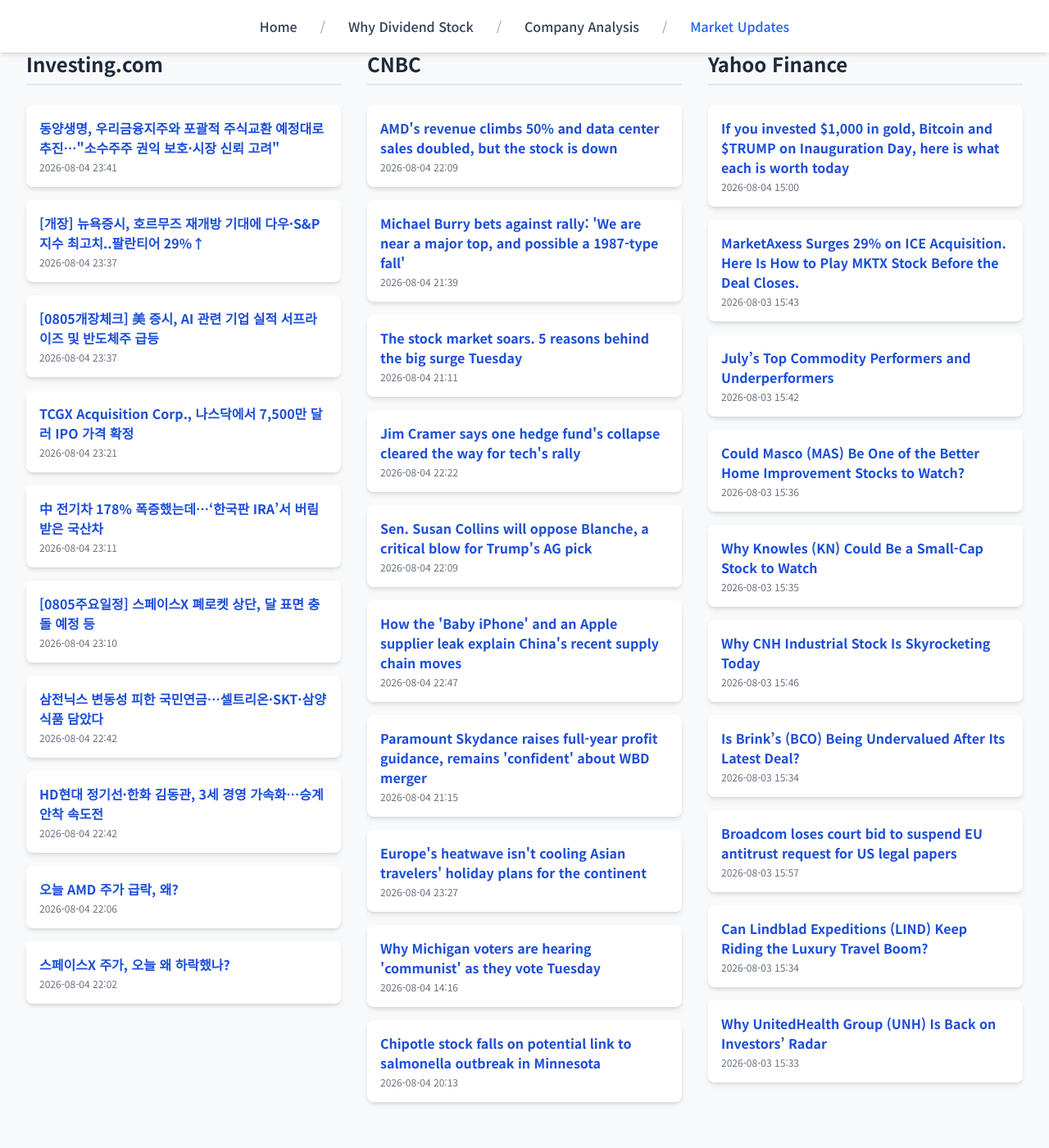
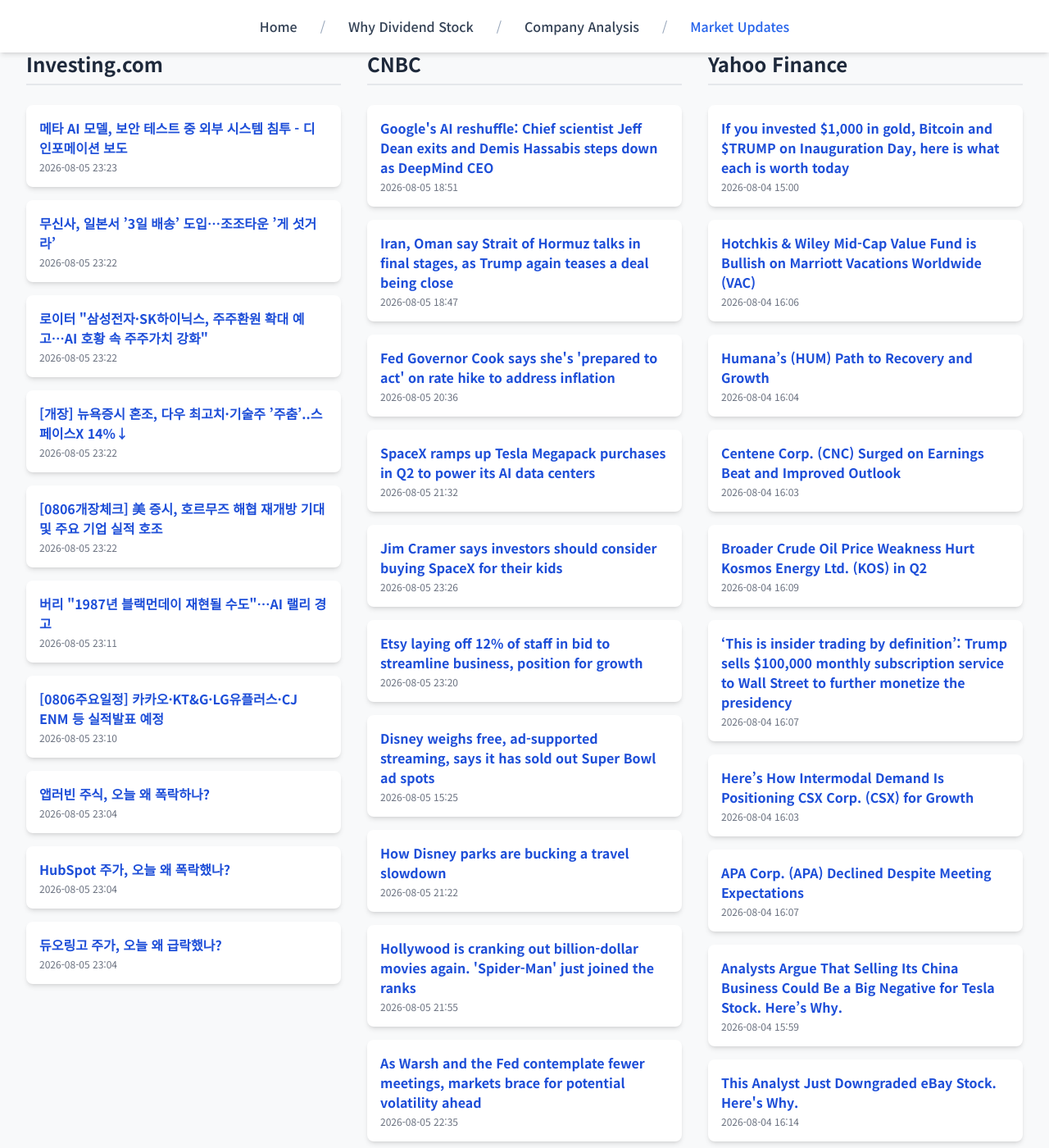
Before and after one commit to Kay-Hwang/my-company-analysis, a Jekyll site: the page built from market-updates.html, in a window 1280 px wide and 1400 px high, scrolled down 214 px. Shown: the whole window at 82% size. Built offline with Jekyll 4.4.1, drawn with Linux system fonts in a browser that asks for light colours; nearby versions of some CDN libraries; a script that is not in the unit is left out; before the commit the page ends 1590 px from its top, so only the background shows below that.

Commit message:
Update daily data

```diff
--- a/_data/latest_data.json
+++ b/_data/latest_data.json
@@ -1,128 +1,128 @@
 {
-  "lastUpdated": "2026년 08월 05일 08:59 KST",
+  "lastUpdated": "2026년 08월 06일 08:58 KST",
   "news": {
     "investing": [
       {
-        "title": "동양생명, 우리금융지주와 포괄적 주식교환 예정대로 추진…\"소수주주 권익 보호·시장 신뢰 고려\"",
-        "link": "https://kr.investing.com/news/stock-market-news/article-2045241",
-        "pubDate": "2026-08-04 23:41:45",
-        "summary": "동양생명, 우리금융지주와 포괄적 주식교환 예정대로 추진…\"소수주주 권익 보호·시장 신뢰 고려\""
+        "title": "메타 AI 모델, 보안 테스트 중 외부 시스템 침투 - 디 인포메이션 보도",
+        "link": "https://kr.investing.com/news/stock-market-news/article-93CH-2047889",
+        "pubDate": "2026-08-05 23:23:01",
+        "summary": "메타 AI 모델, 보안 테스트 중 외부 시스템 침투 - 디 인포메이션 보도"
       },
       {
-        "title": "[개장] 뉴욕증시, 호르무즈 재개방 기대에 다우·S&P지수 최고치..팔란티어 29%↑",
-        "link": "https://kr.investing.com/news/stock-market-news/article-2045194",
-        "pubDate": "2026-08-04 23:37:38",
-        "summary": "[개장] 뉴욕증시, 호르무즈 재개방 기대에 다우·S&P지수 최고치..팔란티어 29%↑"
+        "title": "무신사, 일본서 ’3일 배송’ 도입…조조타운 ’게 섯거라’",
+        "link": "https://kr.investing.com/news/stock-market-news/article-2047863",
+        "pubDate": "2026-08-05 23:22:31",
+        "summary": "무신사, 일본서 ’3일 배송’ 도입…조조타운 ’게 섯거라’"
       },
       {
-        "title": "[0805개장체크] 美 증시, AI 관련 기업 실적 서프라이즈 및 반도체주 급등",
-        "link": "https://kr.investing.com/news/stock-market-news/article-2045191",
-        "pubDate": "2026-08-04 23:37:33",
-        "summary": "[0805개장체크] 美 증시, AI 관련 기업 실적 서프라이즈 및 반도체주 급등"
+        "title": "로이터 \"삼성전자·SK하이닉스, 주주환원 확대 예고…AI 호황 속 주주가치 강화\"",
+        "link": "https://kr.investing.com/news/stock-market-news/article-2047862",
+        "pubDate": "2026-08-05 23:22:29",
+        "summary": "로이터 \"삼성전자·SK하이닉스, 주주환원 확대 예고…AI 호황 속 주주가치 강화\""
       },
       {
-        "title": "TCGX Acquisition Corp., 나스닥에서 7,500만 달러 IPO 가격 확정",
-        "link": "https://kr.investing.com/news/stock-market-news/article-432SI-2045208",
-        "pubDate": "2026-08-04 23:21:02",
-        "summary": "TCGX Acquisition Corp., 나스닥에서 7,500만 달러 IPO 가격 확정"
+        "title": "[개장] 뉴욕증시 혼조, 다우 최고치·기술주 ’주춤’..스페이스X 14%↓",
+        "link": "https://kr.investing.com/news/stock-market-news/article-2047857",
+        "pubDate": "2026-08-05 23:22:25",
+        "summary": "[개장] 뉴욕증시 혼조, 다우 최고치·기술주 ’주춤’..스페이스X 14%↓"
       },
       {
-        "title": "中 전기차 178% 폭증했는데…‘한국판 IRA’서 버림받은 국산차",
-        "link": "https://kr.investing.com/news/stock-market-news/article-2045198",
-        "pubDate": "2026-08-04 23:11:45",
-        "summary": "中 전기차 178% 폭증했는데…‘한국판 IRA’서 버림받은 국산차"
+        "title": "[0806개장체크] 美 증시, 호르무즈 해협 재개방 기대 및 주요 기업 실적 호조",
+        "link": "https://kr.investing.com/news/stock-market-news/article-2047855",
+        "pubDate": "2026-08-05 23:22:19",
+        "summary": "[0806개장체크] 美 증시, 호르무즈 해협 재개방 기대 및 주요 기업 실적 호조"
       },
       {
-        "title": "[0805주요일정] 스페이스X 폐로켓 상단, 달 표면 충돌 예정 등",
-        "link": "https://kr.investing.com/news/stock-market-news/article-2045192",
-        "pubDate": "2026-08-04 23:10:10",
-        "summary": "[0805주요일정] 스페이스X 폐로켓 상단, 달 표면 충돌 예정 등"
+        "title": "버리 \"1987년 블랙먼데이 재현될 수도\"…AI 랠리 경고",
+        "link": "https://kr.investing.com/news/stock-market-news/article-2047865",
+        "pubDate": "2026-08-05 23:11:52",
+        "summary": "버리 \"1987년 블랙먼데이 재현될 수도\"…AI 랠리 경고"
       },
       {
-        "title": "삼전닉스 변동성 피한 국민연금…셀트리온·SKT·삼양식품 담았다",
-        "link": "https://kr.investing.com/news/stock-market-news/article-2045144",
-        "pubDate": "2026-08-04 22:42:12",
-        "summary": "삼전닉스 변동성 피한 국민연금…셀트리온·SKT·삼양식품 담았다"
+        "title": "[0806주요일정] 카카오·KT&G·LG유플러스·CJ ENM 등 실적발표 예정",
+        "link": "https://kr.investing.com/news/stock-market-news/article-2047856",
+        "pubDate": "2026-08-05 23:10:10",
+        "summary": "[0806주요일정] 카카오·KT&G·LG유플러스·CJ ENM 등 실적발표 예정"
       },
       {
-        "title": "HD현대 정기선·한화 김동관, 3세 경영 가속화…승계 안착 속도전",
-        "link": "https://kr.investing.com/news/stock-market-news/article-2045145",
-        "pubDate": "2026-08-04 22:42:08",
-        "summary": "HD현대 정기선·한화 김동관, 3세 경영 가속화…승계 안착 속도전"
+        "title": "앱러빈 주식, 오늘 왜 폭락하나?",
+        "link": "https://kr.investing.com/news/stock-market-news/article-93CH-2047840",
+        "pubDate": "2026-08-05 23:04:55",
+        "summary": "앱러빈 주식, 오늘 왜 폭락하나?"
       },
       {
-        "title": "오늘 AMD 주가 급락, 왜?",
-        "link": "https://kr.investing.com/news/stock-market-news/article-93CH-2045089",
-        "pubDate": "2026-08-04 22:06:59",
-        "summary": "오늘 AMD 주가 급락, 왜?"
+        "title": "HubSpot 주가, 오늘 왜 폭락했나?",
+        "link": "https://kr.investing.com/news/stock-market-news/article-93CH-2047839",
+        "pubDate": "2026-08-05 23:04:53",
+        "summary": "HubSpot 주가, 오늘 왜 폭락했나?"
       },
       {
-        "title": "스페이스X 주가, 오늘 왜 하락했나?",
-        "link": "https://kr.investing.com/news/stock-market-news/article-93CH-2045080",
-        "pubDate": "2026-08-04 22:02:50",
-        "summary": "스페이스X 주가, 오늘 왜 하락했나?"
+        "title": "듀오링고 주가, 오늘 왜 급락했나?",
+        "link": "https://kr.investing.com/news/stock-market-news/article-93CH-2047838",
+        "pubDate": "2026-08-05 23:04:46",
+        "summary": "듀오링고 주가, 오늘 왜 급락했나?"
       }
     ],
     "cnbc": [
       {
-        "title": "AMD's revenue climbs 50% and data center sales doubled, but the stock is down",
-        "link": "https://www.cnbc.com/2026/08/04/amd-earnings-report-q2-2026.html",
-        "pubDate": "Tue, 04 Aug 2026 22:09:17 GMT",
-        "summary": "AMD's data center unit is driving the company's growth, up 107% over last year."
+        "title": "Google's AI reshuffle: Chief scientist Jeff Dean exits and Demis Hassabis steps down as DeepMind CEO",
+        "link": "https://www.cnbc.com/2026/08/05/google-chief-scientist-jeff-dean-leaving-company-after-27-years.html",
+        "pubDate": "Wed, 05 Aug 2026 18:51:53 GMT",
+        "summary": "Google's AI divisions are getting reshuffled, the search giant announced on Wednesday."
       },
       {
-        "title": "Michael Burry bets against rally: 'We are near a major top, and possible a 1987-type fall'",
-        "link": "https://www.cnbc.com/2026/08/04/michael-burry-bets-against-rally-we-are-near-a-major-top.html",
-        "pubDate": "Tue, 04 Aug 2026 21:39:30 GMT",
-        "summary": "\"I continue to believe it is possible we are near a major top, and possible a 1987-type fall,\" Burry said in a Tuesday Substack post."
+        "title": "Iran, Oman say Strait of Hormuz talks in final stages, as Trump again teases a deal being close",
+        "link": "https://www.cnbc.com/2026/08/05/us-iran-war-trump-hormuz-bessent-iran-deal-close.html",
+        "pubDate": "Wed, 05 Aug 2026 18:47:59 GMT",
+        "summary": "Trump's latest remarks signaling again that a deal with Iran to reopen the Hormuz Strait is close at hand drove oil prices lower and sent stocks soaring."
       },
       {
-        "title": "The stock market soars. 5 reasons behind the big surge Tuesday",
-        "link": "https://www.cnbc.com/2026/08/04/the-stock-market-soars-5-reasons-behind-the-big-surge-tuesday.html",
-        "pubDate": "Tue, 04 Aug 2026 21:11:05 GMT",
-        "summary": "The Dow had its best day in nearly two months and the S&amp;P 500 rose to new highs."
+        "title": "Fed Governor Cook says she's 'prepared to act' on rate hike to address inflation",
+        "link": "https://www.cnbc.com/2026/08/05/fed-governor-cook-says-shes-prepared-to-act-on-rate-hike-to-address-inflation.html",
+        "pubDate": "Wed, 05 Aug 2026 20:36:16 GMT",
+        "summary": "Cook was part of a 9-3 majority that voted last week to keep the central bank's benchmark borrowing rate in a range between 3.5%-3.75%."
       },
       {
-        "title": "Jim Cramer says one hedge fund's collapse cleared the way for tech's rally",
-        "link": "https://www.cnbc.com/2026/08/04/cramer-one-hedge-fund-collapse-cleared-way-for-tech-rally.html",
-        "pubDate": "Tue, 04 Aug 2026 22:22:22 GMT",
-        "summary": "CNBC's Jim Cramer said the collapse of AI-focused hedge fund Situational Awareness removed a major source of forced selling."
+        "title": "SpaceX ramps up Tesla Megapack purchases in Q2 to power its AI data centers",
+        "link": "https://www.cnbc.com/2026/08/05/spacex-tesla-megapack-ai-data-centers.html",
+        "pubDate": "Wed, 05 Aug 2026 21:32:34 GMT",
+        "summary": "SpaceX is using Tesla's big Megapack backup batteries to help power its Colossus AI data centers in Greater Memphis."
       },
       {
-        "title": "Sen. Susan Collins will oppose Blanche, a critical blow for Trump's AG pick",
-        "link": "https://www.cnbc.com/2026/08/04/todd-blanche-weaponization-fund-senate-confirmation.html",
-        "pubDate": "Tue, 04 Aug 2026 22:09:14 GMT",
-        "summary": "Attorney General nominee Todd Blanche needs at least 50 votes on the Senate floor to be confirmed after clearing the Senate Judiciary Committee."
+        "title": "Jim Cramer says investors should consider buying SpaceX for their kids",
+        "link": "https://www.cnbc.com/2026/08/05/jim-cramer-investors-should-consider-buying-spacex-kids.html",
+        "pubDate": "Wed, 05 Aug 2026 23:26:03 GMT",
+        "summary": "CNBC’s Jim Cramer said investors should view SpaceX as a multigenerational investment, whose biggest opportunities may take decades to fully materialize."
       },
       {
-        "title": "How the 'Baby iPhone' and an Apple supplier leak explain China's recent supply chain moves",
-        "link": "https://www.cnbc.com/2026/08/04/china-apple-india-tata-electronics.html",
-        "pubDate": "Tue, 04 Aug 2026 22:47:43 GMT",
-        "summary": "In China's biggest electronics marketplace, Huaqiangbei, technicians don't have the parts to make exact copies of Apple's latest phones."
+        "title": "Etsy laying off 12% of staff in bid to streamline business, position for growth",
+        "link": "https://www.cnbc.com/2026/08/05/etsy-layoffs-q2-earnings.html",
+        "pubDate": "Wed, 05 Aug 2026 23:20:15 GMT",
+        "summary": "Etsy announced the layoffs along with second-quarter earnings."
       },
       {
-        "title": "Paramount Skydance raises full-year profit guidance, remains 'confident' about WBD merger",
-        "link": "https://www.cnbc.com/2026/08/04/paramount-skydance-psky-earnings-q2-2026.html",
-        "pubDate": "Tue, 04 Aug 2026 21:15:03 GMT",
-        "summary": "Paramount Skydance reported second-quarter earnings after the bell and said it continues to prepare for its proposed merger with Warner Bros. Discovery."
+        "title": "Disney weighs free, ad-supported streaming, says it has sold out Super Bowl ad spots",
+        "link": "https://www.cnbc.com/2026/08/05/disney-free-ad-supported-streaming-super-bowl-ads.html",
+        "pubDate": "Wed, 05 Aug 2026 15:25:55 GMT",
+        "summary": "Disney is considering a free streaming product as advertising takes a bigger role in making streaming profitable."
       },
       {
-        "title": "Europe's heatwave isn't cooling Asian travelers' holiday plans for the continent",
-        "link": "https://www.cnbc.com/2026/08/05/europe-heatwave-travel-demand-asia.html",
-        "pubDate": "Tue, 04 Aug 2026 23:27:44 GMT",
-        "summary": "Asian travelers' appetite for Europe remains resilient despite record-breaking heat, with spending in Northern Europe projected to increase."
+        "title": "How Disney parks are bucking a travel slowdown",
+        "link": "https://www.cnbc.com/2026/08/05/disney-parks-travel-attendance-revenue.html",
+        "pubDate": "Wed, 05 Aug 2026 21:22:36 GMT",
+        "summary": "Disney posted record quarterly revenue at its parks division despite a continued slump in international travel to the U.S."
       },
       {
-        "title": "Why Michigan voters are hearing 'communist' as they vote Tuesday",
-        "link": "https://www.cnbc.com/2026/08/04/trump-election-republicans-democrats-communist.html",
-        "pubDate": "Tue, 04 Aug 2026 14:16:25 GMT",
-        "summary": "President Donald Trump and Republican allies are escalating attacks that label Democrats communists after progressive candidates won elections and primaries."
+        "title": "Hollywood is cranking out billion-dollar movies again. 'Spider-Man' just joined the ranks",
+        "link": "https://www.cnbc.com/2026/08/05/hollywood-2026-billion-dollar-movies.html",
+        "pubDate": "Wed, 05 Aug 2026 21:55:46 GMT",
+        "summary": "Box office analysts say the resurgence of billion-dollar releases bodes well for a film industry that's still chasing pre-Covid levels, even with higher prices."
       },
       {
-        "title": "Chipotle stock falls on potential link to salmonella outbreak in Minnesota",
-        "link": "https://www.cnbc.com/2026/08/04/chipotle-stock-falls-salmonella-outbreak-minnesota.html",
-        "pubDate": "Tue, 04 Aug 2026 20:13:38 GMT",
-        "summary": "Chipotle has pulled the affected supply from restaurants and replaced them with peppers from different growers, according to the company."
+        "title": "As Warsh and the Fed contemplate fewer meetings, markets brace for potential volatility ahead",
+        "link": "https://www.cnbc.com/2026/08/05/as-warsh-and-the-fed-contemplate-fewer-meetings-markets-brace-for-potential-volatility-ahead.html",
+        "pubDate": "Wed, 05 Aug 2026 22:35:26 GMT",
+        "summary": "Since taking office in May, Warsh has implemented several measures that reverse decades of Fed culture."
       }
     ],
     "yahoo": [
@@ -133,58 +133,58 @@
         "summary": "If you invested $1,000 in gold, Bitcoin and $TRUMP on Inauguration Day, here is what each is worth today"
       },
       {
-        "title": "MarketAxess Surges 29% on ICE Acquisition. Here Is How to Play MKTX Stock Before the Deal Closes.",
-        "link": "https://finance.yahoo.com/markets/stocks/articles/marketaxess-surges-29-ice-acquisition-154309719.html",
-        "pubDate": "2026-08-03T15:43:09Z",
-        "summary": "MarketAxess Surges 29% on ICE Acquisition. Here Is How to Play MKTX Stock Before the Deal Closes."
+        "title": "Hotchkis & Wiley Mid-Cap Value Fund is Bullish on Marriott Vacations Worldwide (VAC)",
+        "link": "https://finance.yahoo.com/markets/stocks/articles/hotchkis-wiley-mid-cap-value-160623816.html",
+        "pubDate": "2026-08-04T16:06:23Z",
+        "summary": "Hotchkis & Wiley Mid-Cap Value Fund is Bullish on Marriott Vacations Worldwide (VAC)"
       },
       {
-        "title": "July’s Top Commodity Performers and Underperformers",
-        "link": "https://finance.yahoo.com/markets/commodities/articles/july-top-commodity-performers-underperformers-154213235.html",
-        "pubDate": "2026-08-03T15:42:13Z",
-        "summary": "July’s Top Commodity Performers and Underperformers"
+        "title": "Humana’s (HUM) Path to Recovery and Growth",
+        "link": "https://finance.yahoo.com/healthcare/articles/humana-hum-path-recovery-growth-160456553.html",
+        "pubDate": "2026-08-04T16:04:56Z",
+        "summary": "Humana’s (HUM) Path to Recovery and Growth"
       },
       {
-        "title": "Could Masco (MAS) Be One of the Better Home Improvement Stocks to Watch?",
-        "link": "https://finance.yahoo.com/markets/stocks/articles/could-masco-mas-one-better-153603674.html",
-        "pubDate": "2026-08-03T15:36:03Z",
-        "summary": "Could Masco (MAS) Be One of the Better Home Improvement Stocks to Watch?"
+        "title": "Centene Corp. (CNC) Surged on Earnings Beat and Improved Outlook",
+        "link": "https://finance.yahoo.com/healthcare/articles/centene-corp-cnc-surged-earnings-160339963.html",
+        "pubDate": "2026-08-04T16:03:39Z",
+        "summary": "Centene Corp. (CNC) Surged on Earnings Beat and Improved Outlook"
       },
       {
-        "title": "Why Knowles (KN) Could Be a Small-Cap Stock to Watch",
-        "link": "https://finance.yahoo.com/small-business/articles/why-knowles-kn-could-small-153521877.html",
-        "pubDate": "2026-08-03T15:35:21Z",
-        "summary": "Why Knowles (KN) Could Be a Small-Cap Stock to Watch"
+        "title": "Broader Crude Oil Price Weakness Hurt Kosmos Energy Ltd. (KOS) in Q2",
+        "link": "https://finance.yahoo.com/energy/articles/broader-crude-oil-price-weakness-160903037.html",
+        "pubDate": "2026-08-04T16:09:03Z",
+        "summary": "Broader Crude Oil Price Weakness Hurt Kosmos Energy Ltd. (KOS) in Q2"
       },
       {
-        "title": "Why CNH Industrial Stock Is Skyrocketing Today",
-        "link": "https://finance.yahoo.com/markets/stocks/articles/why-cnh-industrial-stock-skyrocketing-154633880.html",
-        "pubDate": "2026-08-03T15:46:33Z",
-        "summary": "Why CNH Industrial Stock Is Skyrocketing Today"
+        "title": "‘This is insider trading by definition’: Trump sells $100,000 monthly subscription service to Wall Street to further monetize the presidency",
+        "link": "https://finance.yahoo.com/markets/stocks/articles/insider-trading-definition-trump-sells-160741557.html",
+        "pubDate": "2026-08-04T16:07:41Z",
+        "summary": "‘This is insider trading by definition’: Trump sells $100,000 monthly subscription service to Wall Street to further monetize the presidency"
       },
       {
-        "title": "Is Brink’s (BCO) Being Undervalued After Its Latest Deal?",
-        "link": "https://finance.yahoo.com/markets/stocks/articles/brink-bco-being-undervalued-latest-153457132.html",
-        "pubDate": "2026-08-03T15:34:57Z",
-        "summary": "Is Brink’s (BCO) Being Undervalued After Its Latest Deal?"
+        "title": "Here’s How Intermodal Demand Is Positioning CSX Corp. (CSX) for Growth",
+        "link": "https://finance.yahoo.com/markets/stocks/articles/intermodal-demand-positioning-csx-corp-160347294.html",
+        "pubDate": "2026-08-04T16:03:47Z",
+        "summary": "Here’s How Intermodal Demand Is Positioning CSX Corp. (CSX) for Growth"
       },
       {
-        "title": "Broadcom loses court bid to suspend EU antitrust request for US legal papers",
-        "link": "https://finance.yahoo.com/technology/articles/broadcom-loses-court-bid-suspend-155709395.html",
-        "pubDate": "2026-08-03T15:57:09Z",
-        "summary": "Broadcom loses court bid to suspend EU antitrust request for US legal papers"
+        "title": "APA Corp. (APA) Declined Despite Meeting Expectations",
+        "link": "https://finance.yahoo.com/markets/stocks/articles/apa-corp-apa-declined-despite-160752472.html",
+        "pubDate": "2026-08-04T16:07:52Z",
+        "summary": "APA Corp. (APA) Declined Despite Meeting Expectations"
       },
       {
-        "title": "Can Lindblad Expeditions (LIND) Keep Riding the Luxury Travel Boom?",
-        "link": "https://finance.yahoo.com/markets/stocks/articles/lindblad-expeditions-lind-keep-riding-153437476.html",
-        "pubDate": "2026-08-03T15:34:37Z",
-        "summary": "Can Lindblad Expeditions (LIND) Keep Riding the Luxury Travel Boom?"
+        "title": "Analysts Argue That Selling Its China Business Could Be a Big Negative for Tesla Stock. Here’s Why.",
+        "link": "https://finance.yahoo.com/markets/stocks/articles/analysts-argue-selling-china-business-155954105.html",
+        "pubDate": "2026-08-04T15:59:54Z",
+        "summary": "Analysts Argue That Selling Its China Business Could Be a Big Negative for Tesla Stock. Here’s Why."
       },
       {
-        "title": "Why UnitedHealth Group (UNH) Is Back on Investors’ Radar",
-        "link": "https://finance.yahoo.com/markets/stocks/articles/why-unitedhealth-group-unh-back-153314421.html",
-        "pubDate": "2026-08-03T15:33:14Z",
-        "summary": "Why UnitedHealth Group (UNH) Is Back on Investors’ Radar"
+        "title": "This Analyst Just Downgraded eBay Stock. Here's Why.",
+        "link": "https://finance.yahoo.com/markets/stocks/articles/analyst-just-downgraded-ebay-stock-161427692.html",
+        "pubDate": "2026-08-04T16:14:27Z",
+        "summary": "This Analyst Just Downgraded eBay Stock. Here's Why."
       }
     ]
   }
```
